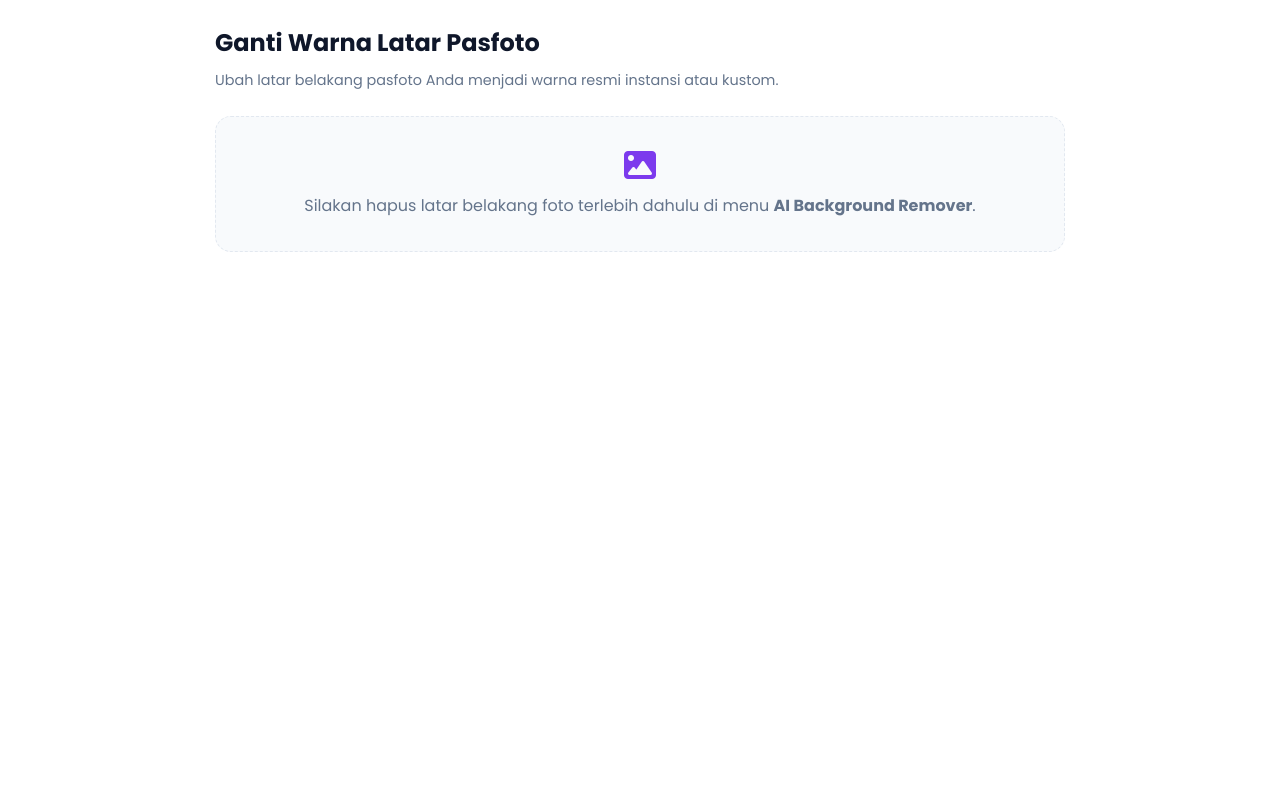
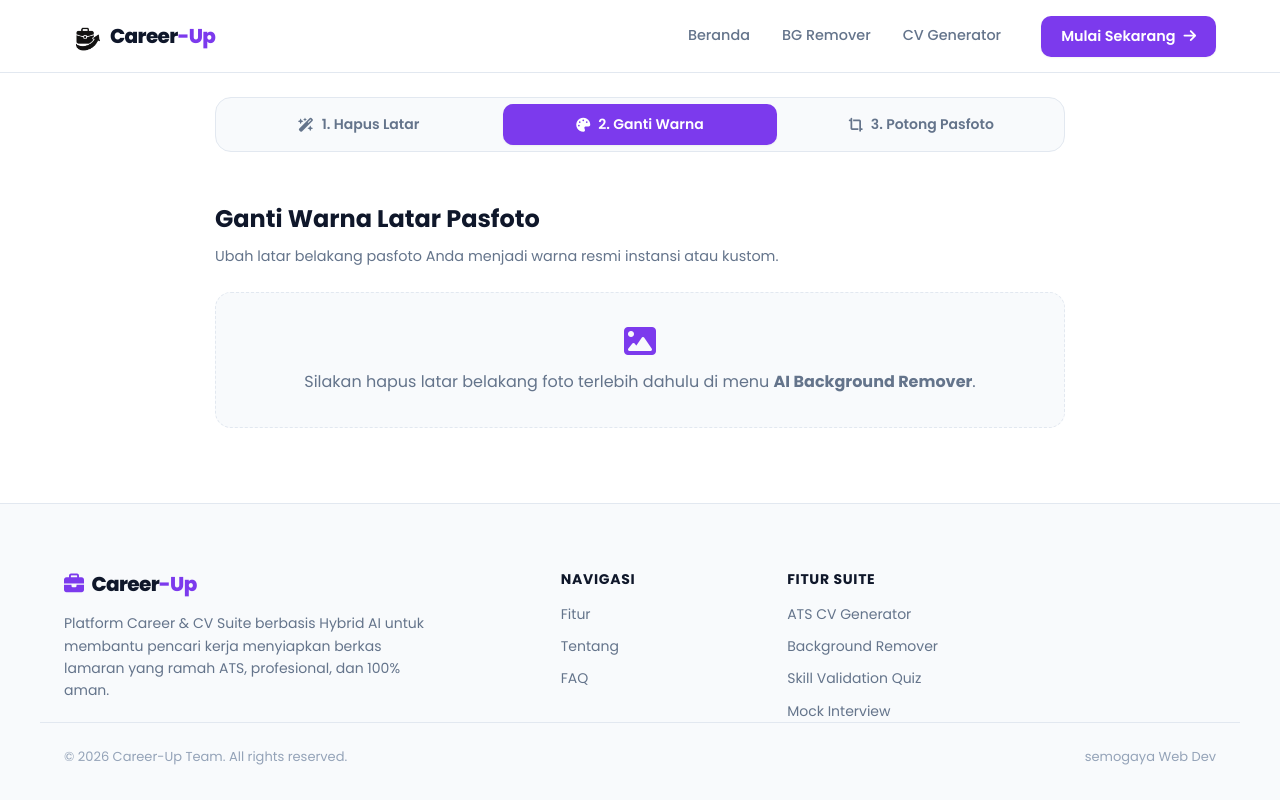
Before and after one commit to secondaryfarand/careerup, a React (Vite) app: page /background-changer in a window 1280 px wide. Built offline with nearby package versions, Linux system fonts and the light colour scheme.

Commit message:
fix: try to fix bug in bg remover

```diff
--- a/src/components/layout/Footer/Footer.jsx
+++ b/src/components/layout/Footer/Footer.jsx
@@ -35,20 +35,20 @@ export default function Footer() {
             </ul>
           </div>
 
-          <div>
+          {/* <div>
             <h4 className={styles.colTitle}>Kompetisi</h4>
             <ul className={styles.linkList}>
               <li className={styles.linkItem}><a href="#about">Informatics Festival 2026</a></li>
               <li className={styles.linkItem}><a href="#about">Hybrid AI Suite</a></li>
               <li className={styles.linkItem}><a href="#about">Privasi Data</a></li>
             </ul>
-          </div>
+          </div> */}
         </div>
       </div>
 
       <div className={`container ${styles.bottomBar}`}>
         <p>© 2026 Career-Up Team. All rights reserved.</p>
-        <p>Dirancang untuk Informatics Festival 2026</p>
+        <p>semogaya Web Dev</p>
       </div>
     </footer>
   );
--- a/src/components/layout/Navbar/Navbar.jsx
+++ b/src/components/layout/Navbar/Navbar.jsx
@@ -1,4 +1,5 @@
 import React, { useState, useEffect } from 'react';
+import { Link } from 'react-router-dom';
 import styles from './Navbar.module.css';
 
 export default function Navbar({ onStartApp }) {
@@ -22,20 +23,15 @@ export default function Navbar({ onStartApp }) {
     <header className={styles.header}>
       <div className={`container ${styles.navContainer}`}>
 
-        {/* <a href="#" className={styles.logo}>
-          <i className={`fa-solid fa-briefcase ${styles.logoIcon}`}></i>
-          <span>Career<span className={styles.logoTextSpan}>-Up</span></span>
-        </a> */}
-
-        <a href="#" className={styles.logo}>
+        <Link to="/" className={styles.logo}>
           <img
             src="/assets/favicon.png"
             alt="Logo"
-            // className={styles.logoIcon}
             style={{ width: 'auto', height: '45px', objectFit: 'contain' }}
           />
           <span>Career<span className={styles.logoTextSpan}>-Up</span></span>
-        </a>
+        </Link>
+
         <button
           className={styles.toggleBtn}
           onClick={toggleMenu}
@@ -48,34 +44,34 @@ export default function Navbar({ onStartApp }) {
         <nav className={`${styles.navMenu} ${isOpen ? styles.navMenuOpen : ''}`}>
           <ul className={styles.navList}>
             <li>
-              <a
-                href="#features"
+              <Link
+                to="/"
                 className={styles.navLink}
                 onClick={() => setIsOpen(false)}
               >
-                <i className={`fa-solid fa-wand-magic-sparkles ${styles.navLinkIcon}`}></i>
-                Fitur
-              </a>
+                <i className={`fa-solid fa-file-contract ${styles.navLinkIcon}`}></i>
+                Beranda
+              </Link>
             </li>
             <li>
-              <a
-                href="#about"
+              <Link
+                to="/background-remover"
                 className={styles.navLink}
                 onClick={() => setIsOpen(false)}
               >
-                <i className={`fa-solid fa-circle-info ${styles.navLinkIcon}`}></i>
-                Tentang
-              </a>
+                <i className={`fa-solid fa-scissors ${styles.navLinkIcon}`}></i>
+                BG Remover
+              </Link>
             </li>
             <li>
-              <a
-                href="#faq"
+              <Link
+                to="/cv-generator"
                 className={styles.navLink}
                 onClick={() => setIsOpen(false)}
               >
-                <i className={`fa-solid fa-circle-question ${styles.navLinkIcon}`}></i>
-                FAQ
-              </a>
+                <i className={`fa-solid fa-file-contract ${styles.navLinkIcon}`}></i>
+                CV Generator
+              </Link>
             </li>
           </ul>
 
--- a/src/features/landing/LandingPage.jsx
+++ b/src/features/landing/LandingPage.jsx
@@ -71,10 +71,10 @@ export default function LandingPage({ onStartApp }) {
         <section className={styles.hero}>
           <div className={`container ${styles.heroContainer}`}>
             <div className={styles.heroContent}>
-              <div className={styles.badge}>
+              {/* <div className={styles.badge}>
                 <i className={`fa-solid fa-square ${styles.badgeIcon}`}></i>
                 <span>Hybrid AI Career Suite Solution</span>
-              </div>
+              </div> */}
 
               <h1 className={styles.heroTitle}>
                 Tingkatkan Peluang Karir dengan <span className={styles.highlight}>Career-Up</span>.
--- a/src/features/photo/BackgroundChanger/BakcgroundChanger.jsx
+++ b/src/features/photo/BackgroundChanger/BakcgroundChanger.jsx
@@ -1,6 +1,7 @@
 import React, { useState, useEffect, useRef } from 'react';
 import { useCareerUp } from '../../../context/CareerUpContext';
-
+import Navbar from '../../../components/layout/Navbar/Navbar';
+import Footer from '../../../components/layout/Footer/Footer';
 import PhotoNav from '../PhotoNav/PhotoNav';
 import styles from './BackgroundChanger.module.css';
 
@@ -57,33 +58,27 @@ export default function BackgroundChanger() {
     document.body.removeChild(link);
   };
 
-  if (!photoData.processedImage) {
   return (
-      <div className={styles.container}>
+    <div style={{ display: 'flex', flexDirection: 'column', minHeight: '100vh' }}>
+      <Navbar />
+
+      <main style={{ flex: 1 }} className={styles.container}>
+        {/* PhotoNav ditaruh di sini agar selalu muncul meski belum ada foto */}
+        <PhotoNav />
+
         <header className={styles.header}>
           <h2 className={styles.title}>Ganti Warna Latar Pasfoto</h2>
           <p className={styles.subtitle}>
             Ubah latar belakang pasfoto Anda menjadi warna resmi instansi atau kustom.
           </p>
         </header>
+
+        {!photoData.processedImage ? (
           <div className={styles.emptyState}>
             <i className={`fa-solid fa-image ${styles.emptyIcon}`}></i>
             <p>Silakan hapus latar belakang foto terlebih dahulu di menu <strong>AI Background Remover</strong>.</p>
           </div>
-      </div>
-    );
-  }
-
-  return (
-    <div className={styles.container}>
-      <PhotoNav />
-      <header className={styles.header}>
-        <h2 className={styles.title}>Ganti Warna Latar Pasfoto</h2>
-        <p className={styles.subtitle}>
-          Pilih warna latar resmi (Merah/Biru) atau atur warna khusus sesuai kebutuhan lamaran kerja.
-        </p>
-      </header>
-
+        ) : (
           <div className={styles.workspaceGrid}>
             <div className={styles.controlsCard}>
               <div>
@@ -128,6 +123,10 @@ export default function BackgroundChanger() {
               </button>
             </div>
           </div>
+        )}
+      </main>
+
+      <Footer />
     </div>
   );
 }
--- a/src/features/photo/BackgroundRemover.jsx
+++ b/src/features/photo/BackgroundRemover.jsx
@@ -1,8 +1,9 @@
 import React, { useState } from 'react';
 import { useNavigate } from 'react-router-dom';
-
 import { removeBackground } from '@imgly/background-removal';
 import { useCareerUp } from '../../context/CareerUpContext';
+import Navbar from '../../components/layout/Navbar/Navbar';
+import Footer from '../../components/layout/Footer/Footer';
 import PhotoNav from './PhotoNav/PhotoNav';
 import styles from './BackgroundRemover.module.css';
 
@@ -78,7 +79,10 @@ export default function BackgroundRemover() {
   };
 
   return (
-    <div className={styles.container}>
+    <div style={{ display: 'flex', flexDirection: 'column', minHeight: '100vh' }}>
+      <Navbar />
+
+      <main style={{ flex: 1 }} className={styles.container}>
         <PhotoNav />
         <header className={styles.header}>
           <h2 className={styles.title}>AI Background Remover</h2>
@@ -144,6 +148,9 @@ export default function BackgroundRemover() {
             </div>
           )}
         </div>
+      </main>
+
+      <Footer />
     </div>
   );
 }
--- a/src/features/photo/PasfotoCropper/PasfotoCropper.jsx
+++ b/src/features/photo/PasfotoCropper/PasfotoCropper.jsx
@@ -1,6 +1,7 @@
 import React, { useState, useEffect, useRef } from 'react';
 import { useCareerUp } from '../../../context/CareerUpContext';
-
+import Navbar from '../../../components/layout/Navbar/Navbar';
+import Footer from '../../../components/layout/Footer/Footer';
 import PhotoNav from '../PhotoNav/PhotoNav';
 import styles from './PasfotoCropper.module.css';
 
@@ -76,26 +77,14 @@ export default function PasfotoCropper() {
     document.body.removeChild(link);
   };
 
-  if (!activeImage) {
   return (
-      <div className={styles.container}>
-        <header className={styles.header}>
-          <h2 className={styles.title}>Pemotong Rasio Pasfoto</h2>
-          <p className={styles.subtitle}>
-            Potong foto Anda secara presisi sesuai ukuran standar pasfoto resmi cetak atau berkas digital.
-          </p>
-        </header>
-        <div className={styles.emptyState}>
-          <i className={`fa-solid fa-crop-simple ${styles.emptyIcon}`}></i>
-          <p>Silakan unggah foto terlebih dahulu di menu <strong>AI Background Remover</strong>.</p>
-        </div>
-      </div>
-    );
-  }
+    <div style={{ display: 'flex', flexDirection: 'column', minHeight: '100vh' }}>
+      <Navbar />
 
-  return (
-    <div className={styles.container}>
+      <main style={{ flex: 1 }} className={styles.container}>
+        {/* PhotoNav diletakkan di sini agar selalu muncul terlepas dari ketersediaan gambar */}
         <PhotoNav />
+
         <header className={styles.header}>
           <h2 className={styles.title}>Pemotong Rasio Pasfoto</h2>
           <p className={styles.subtitle}>
@@ -103,6 +92,12 @@ export default function PasfotoCropper() {
           </p>
         </header>
 
+        {!activeImage ? (
+          <div className={styles.emptyState}>
+            <i className={`fa-solid fa-crop-simple ${styles.emptyIcon}`}></i>
+            <p>Silakan unggah foto terlebih dahulu di menu <strong>AI Background Remover</strong>.</p>
+          </div>
+        ) : (
           <div className={styles.workspaceGrid}>
             <div className={styles.controlsCard}>
               <div>
@@ -168,6 +163,10 @@ export default function PasfotoCropper() {
               </button>
             </div>
           </div>
+        )}
+      </main>
+
+      <Footer />
     </div>
   );
 }
```
Lines whose indentation alone changed are shown as unchanged.
